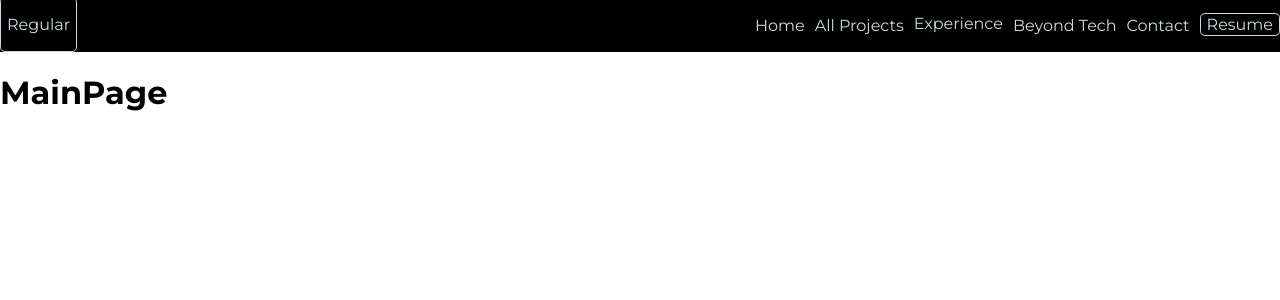
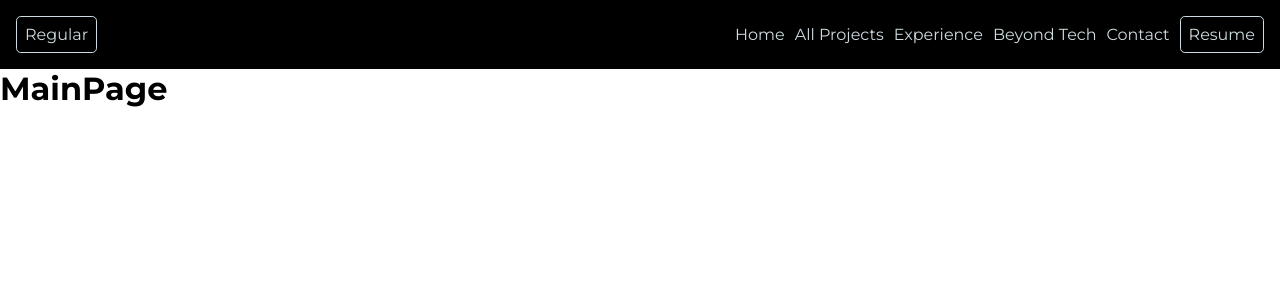
Before and after one commit to tranviviana/tran_portfolio, a React (Create React App) app: page / in a window 1280 px wide. Shown: the top 300 px of the page. Built offline with nearby package versions, Linux system fonts and the light colour scheme.

Commit message:
stop touching navbar

```diff
--- a/src/styles.css
+++ b/src/styles.css
@@ -1,16 +1,12 @@
 *, *::after, *::before {
     box-sizing: border-box;
+    margin: 0;
+    padding: 0;
 }
 :root {
     --blue2black: #CDDADF;
     --black2white: #000000;
     --white2blue: #ffffff;
-}
-body {
-    font-family: "Montserrat";
-    margin: 0;
-    padding: 0;
-    background-color: var(--white2blue);
 }
 .dark-mode {
     --blue2black: #1b1111;
@@ -19,8 +15,10 @@ body {
     background-color: var(--white2blue);
     transition: background-color 0.3s ease;
 }
-
-
+body {
+    font-family: "Montserrat";
+    background-color: var(--white2blue);
+}
 h1, h2, h3, h4, h5, h6 {
     font-family: "Montserrat";
     font-weight: 700;
@@ -33,6 +31,7 @@ h1, h2, h3, h4, h5, h6 {
     display: flex;
     justify-content: space-between;
     align-items: stretch;
+    padding: 1rem;
 }
 
 .navbar_txt, .navbar_scroll_btn{
@@ -45,7 +44,7 @@ h1, h2, h3, h4, h5, h6 {
     text-decoration: none;
 }
 .navbar_scroll_btn {
-    margin-top: -5px;
+
     padding: 0;
 }
 .navbar_btn, .toggle-dark-mode  {
@@ -56,10 +55,12 @@ h1, h2, h3, h4, h5, h6 {
     border: 1.5px, solid, var(--blue2black);
     border-radius: 0.3rem;
     font-family: 'Montserrat';
-    margin-top: -3px;
+    padding: 0.5rem;
+
 }
 .navbar-options{
     display: flex;
     justify-content: space-between;
     gap: 10px;
+    align-items: center;
 }
```
